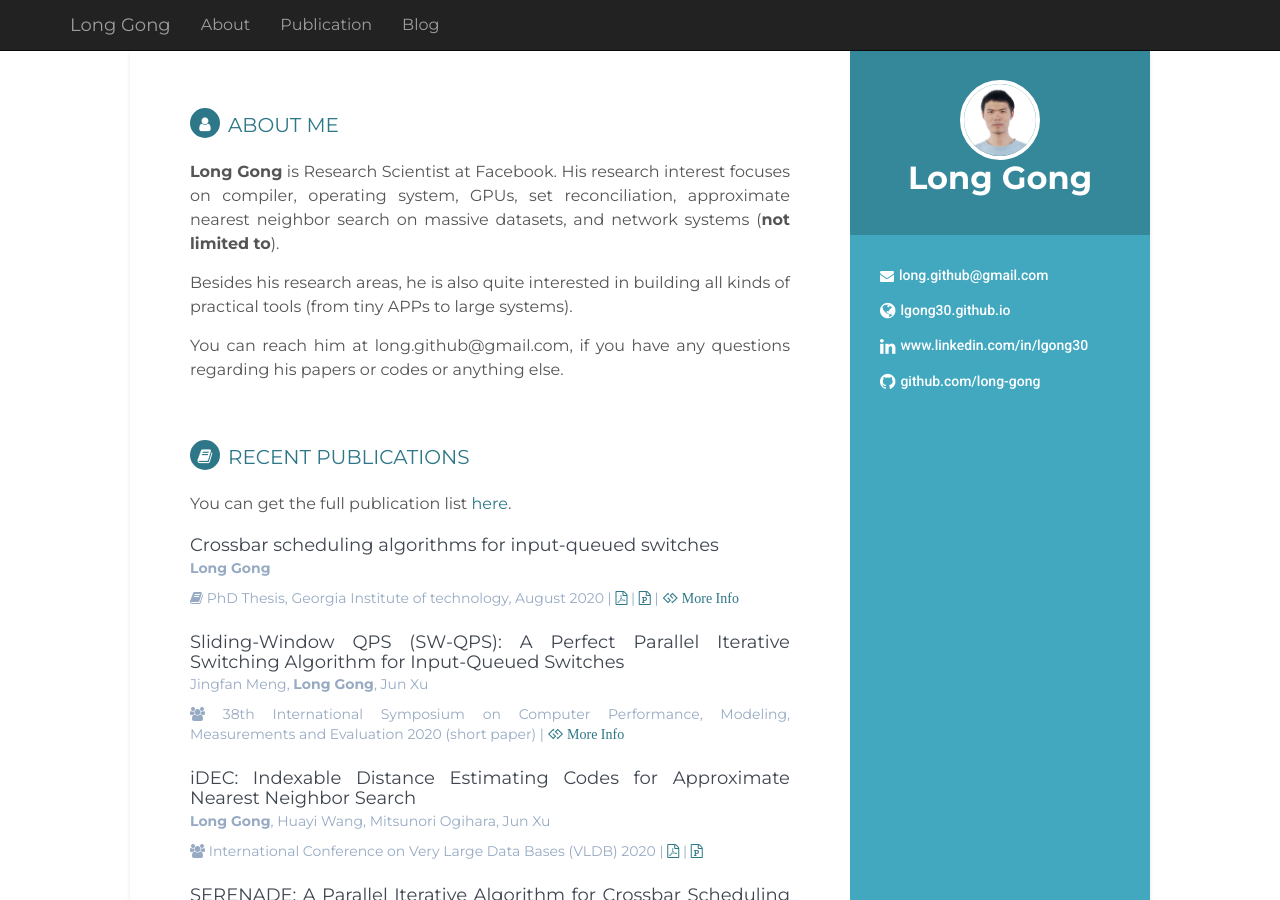
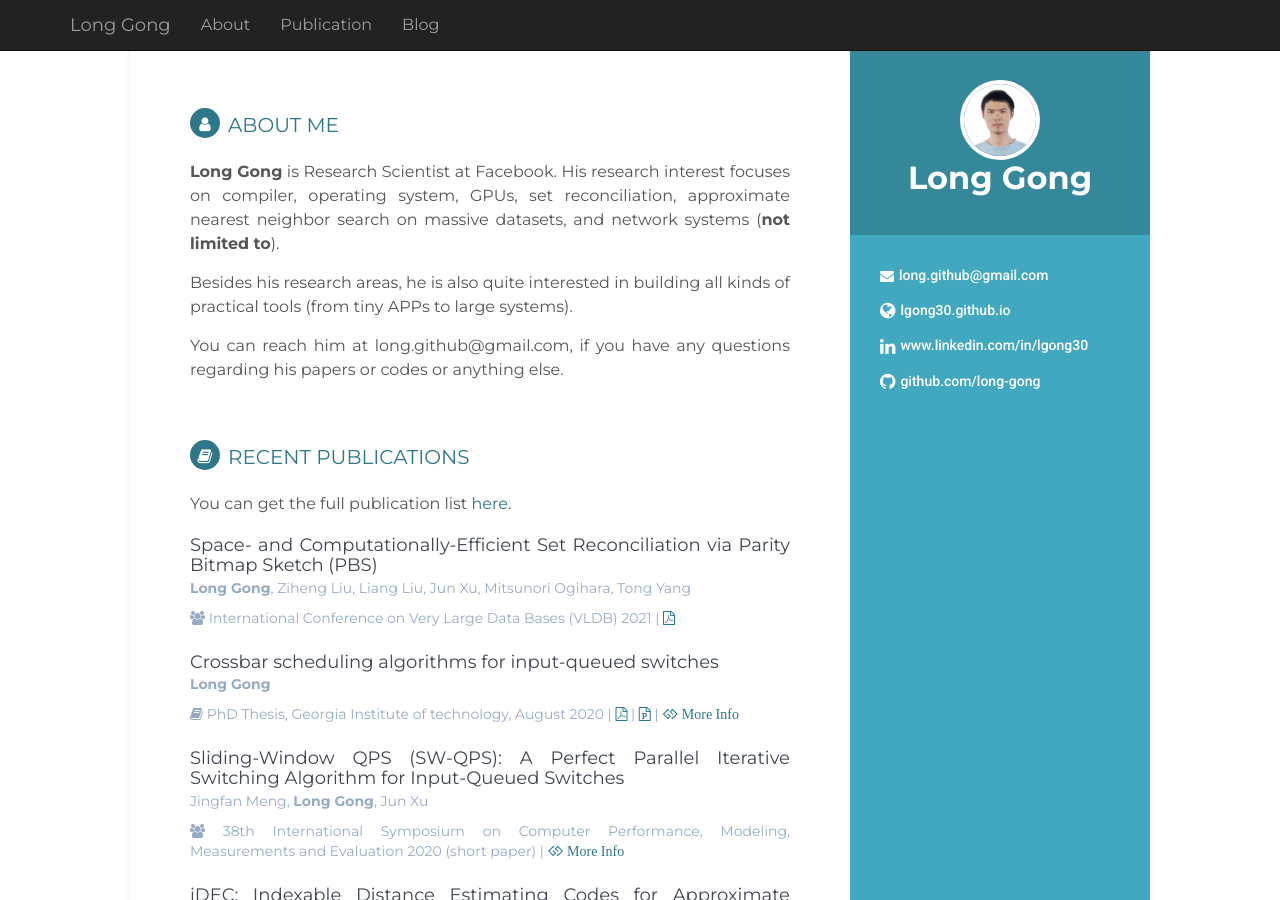
Before and after one commit to lgong30/lgong30.github.io, a Jekyll site: the page built from _pages/01_about.md, in a window 1280 px wide and 900 px high. Built offline with Jekyll 4.4.1, drawn with Linux system fonts in a browser that asks for light colours; nearby versions of some CDN libraries; comment, search, counter and statistics services are not loaded.

Commit message:
added new pub

```diff
--- a/_config.yml
+++ b/_config.yml
@@ -193,6 +193,12 @@ news:
     content: "\"Discover\" <a href=\"https://www.youtube.com/watch?v=rYW7kQRyUvA\">a very useful tutorial on Open vSwitch</a> on YouTuBe, which shows how to connect two VMs through OVS bridge"
 
 publications:
+  - pub11:
+    title: "Space- and Computationally-Efficient Set Reconciliation via Parity Bitmap Sketch (PBS)"
+    authors: ["Long Gong", "Ziheng Liu", "Liang Liu", "Jun Xu", "Mitsunori Ogihara", "Tong Yang"]
+    conference: International Conference on Very Large Data Bases (VLDB) 2021
+    type: conference
+    pdf: http://vldb.org/pvldb/vol14/p458-gong.pdf
   - pub10:
     title: "Crossbar scheduling algorithms for input-queued switches"
     type: journal
```
